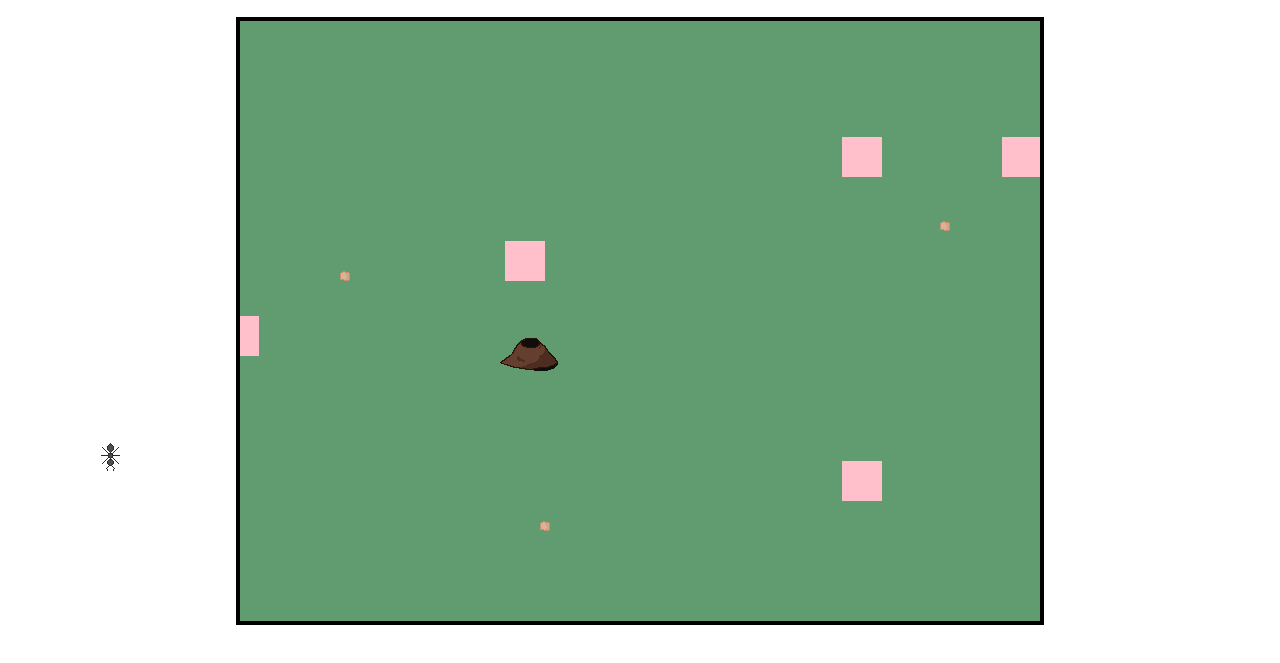
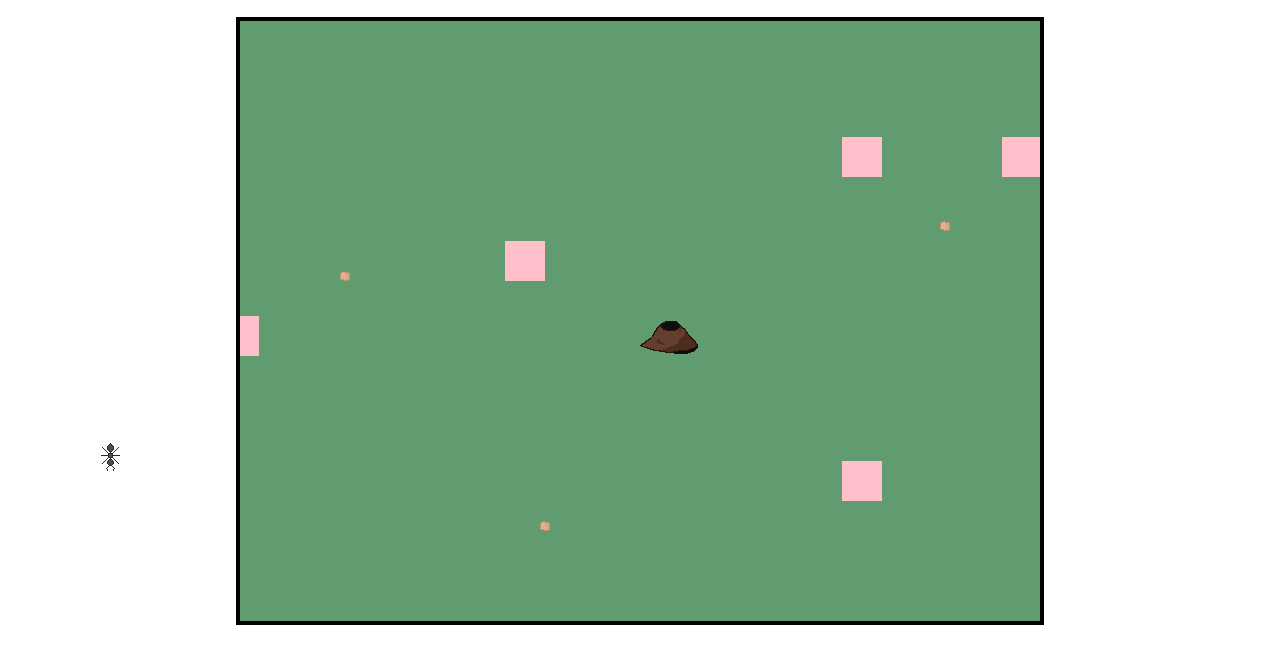
Before and after one commit to malfell/ant-game, a plain HTML site: page index.html in a window 1280 px wide. Shown: the part 79-742 px from the top of the page. Drawn offline with Linux system fonts and the light colour scheme.

Commit message:
made anthill into a class and placed it better on canvas

```diff
--- /dev/null
+++ b/anthill.js
@@ -0,0 +1,31 @@
+//layer 2
+
+//I don't know if there'll be a situation where I could need
+//more than one anthill, but I figure it can't hurt to have
+//the possibility open
+class Anthill {
+    constructor(x, y){
+        //placement of anthill
+        this.x = x;
+        this.y = y;
+        //width and height of anthill
+        //consistent type for now
+        this.width = 58;
+        this.height = 33;
+    }
+
+    //places the anthill
+    place(){
+        //anthillSprite image, coords, width/height
+        ctx2.drawImage(anthillSprite, 400, 300, this.width, this.height);
+    }
+}
+
+//general function to handle anthill
+function handleAnthill(){
+    anthill.place();
+
+}
+
+//creates new anthill
+const anthill = new Anthill;
--- a/food.js
+++ b/food.js
@@ -13,6 +13,7 @@ class Food{
 
     //places food
     //randomly across screen or in specific spots?
+    //specific spots for now. Could be randomized later.
     place(){
 
     //foodSprite image, coords, width/height
--- a/index.html
+++ b/index.html
@@ -17,6 +17,7 @@
     <script src="setup.js" defer></script>
     <script src="enemies.js" defer></script>
     <script src="food.js"></script>
+    <script src="anthill.js" defer></script>
     <script src="utilities.js" defer></script>
 
     <!-- Added a free ant icon from https://icon-icons.com/icon/ant/46796 -->
--- a/move.js
+++ b/move.js
@@ -169,7 +169,7 @@ function handleDirectionChange(direction){
 // move(newItem('assets/imgs/game-imgs/food-sprite.png')).to(900, 200)
 
 //added ant hill
-move(newImage('assets/imgs/game-imgs/anthill-sprite.png')).to(500, 350)
+// move(newImage('assets/imgs/game-imgs/anthill-sprite.png')).to(500, 350)
 
 const character = newImage('assets/imgs/game-imgs/ANTS/ant-static-south.png')
 
--- a/setup.js
+++ b/setup.js
@@ -39,8 +39,15 @@ let gameSpeed = 1;
 
 const enemiesArray = [];
 
+//creating initial images and changing src name to something shorter
+//ant sprite
 const antSprite = new Image();
 antSprite.src = 'assets/imgs/game-imgs/ANTS/ant-static-south.png'
 
+//food sprite
 const foodSprite = new Image();
 foodSprite.src = 'assets/imgs/game-imgs/food-sprite.png'
+
+//anthill sprite
+const anthillSprite = new Image()
+anthillSprite.src = 'assets/imgs/game-imgs/anthill-sprite.png'
--- a/utilities.js
+++ b/utilities.js
@@ -7,6 +7,7 @@ function gameStart(){
     //maybe remove this later?
     ctx2.clearRect(0, 0, canvas.width, canvas.height);
     handleFood();
+    handleAnthill();
     //clears ant sprite
     ctx3.clearRect(0, 0, canvas.width, canvas.height);
     //clears enemies
```
